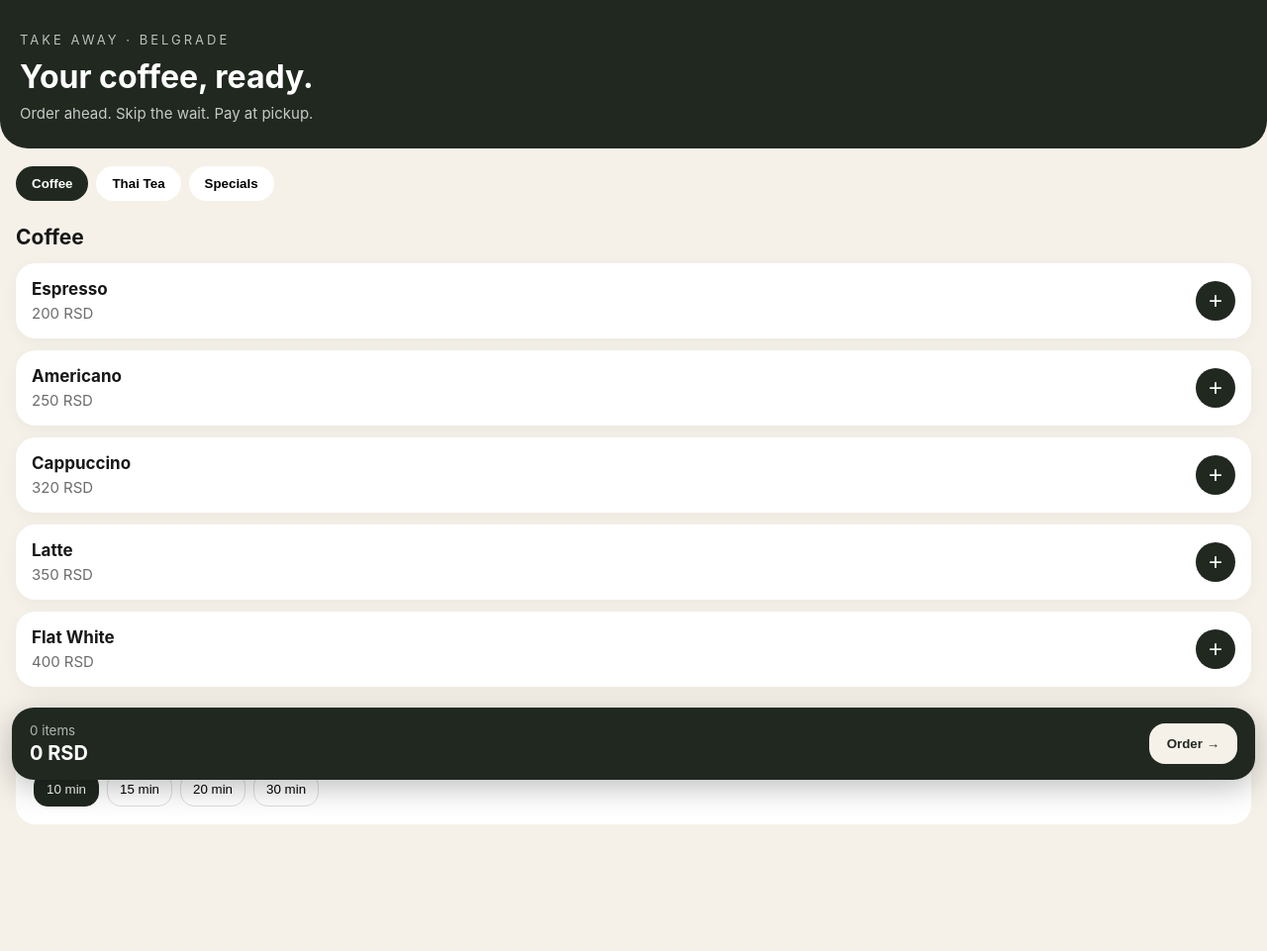
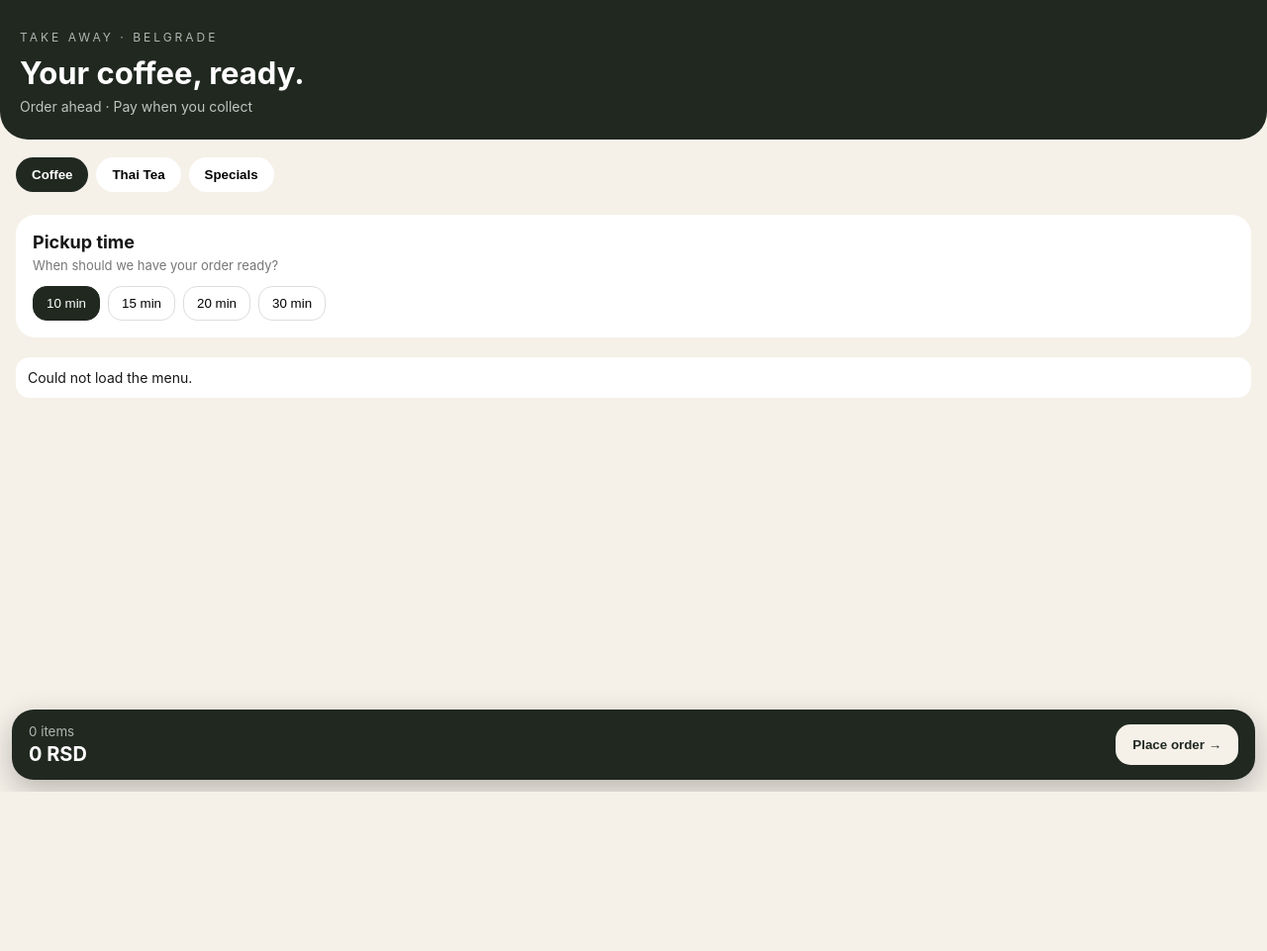
Before and after one commit to neo033018/takeaway-telegram, a Python web app: template templates/index.html in a window 1280 px wide. Shown: the whole page at 99% size. After the commit the page ends 800 px from the top, so only its background shows below. Run offline with Jinja, Linux system fonts and the light colour scheme; the template is opened without the code that fills it, so the values that code supplies are empty; some libraries are stand-ins or nearby versions.

Commit message:
Update index.html

```diff
--- a/templates/index.html
+++ b/templates/index.html
@@ -3,47 +3,41 @@
 <head>
   <meta charset="UTF-8">
   <meta name="viewport" content="width=device-width, initial-scale=1.0">
-
   <script src="https://telegram.org/js/telegram-web-app.js"></script>
-
   <title>Take Away</title>
 
   <style>
-    * {
-      box-sizing: border-box;
-      margin: 0;
-      padding: 0;
-    }
+    * { box-sizing: border-box; margin: 0; padding: 0; }
 
     body {
       font-family: -apple-system, BlinkMacSystemFont, "Segoe UI", sans-serif;
       background: #f5f1e9;
       color: #171717;
-      padding-bottom: 110px;
+      padding-bottom: 120px;
     }
 
     .hero {
       background: #202820;
       color: white;
-      padding: 32px 20px 26px;
+      padding: 30px 20px 25px;
       border-radius: 0 0 28px 28px;
     }
 
     .brand {
-      font-size: 13px;
+      font-size: 12px;
       letter-spacing: 3px;
-      opacity: 0.7;
+      opacity: .65;
       margin-bottom: 10px;
     }
 
     .hero h1 {
-      font-size: 32px;
-      margin-bottom: 8px;
+      font-size: 31px;
+      margin-bottom: 7px;
     }
 
     .hero p {
-      opacity: 0.75;
-      font-size: 15px;
+      opacity: .72;
+      font-size: 14px;
     }
 
     .tabs {
@@ -54,12 +48,12 @@
     }
 
     .tab {
-      border: none;
+      border: 0;
       background: white;
       padding: 10px 16px;
       border-radius: 20px;
+      font-weight: 650;
       white-space: nowrap;
-      font-weight: 600;
       cursor: pointer;
     }
 
@@ -69,56 +63,82 @@
     }
 
     .section {
-      padding: 16px;
+      padding: 12px 16px;
     }
 
-    .section h2 {
+    .section-title {
       font-size: 21px;
-      margin-bottom: 14px;
+      margin: 4px 0 13px;
     }
 
     .product {
       background: white;
       border-radius: 20px;
       padding: 16px;
-      margin-bottom: 12px;
+      margin-bottom: 11px;
+      box-shadow: 0 4px 16px rgba(0,0,0,.04);
+    }
+
+    .product-top {
       display: flex;
       align-items: center;
       justify-content: space-between;
-      box-shadow: 0 4px 16px rgba(0,0,0,0.04);
+      gap: 15px;
     }
 
-    .product-info h3 {
+    .product h3 {
       font-size: 17px;
       margin-bottom: 5px;
     }
 
     .price {
-      font-size: 15px;
-      color: #6c6c6c;
+      color: #707070;
+      font-size: 14px;
     }
 
     .add {
-      width: 40px;
-      height: 40px;
+      width: 42px;
+      height: 42px;
+      flex: 0 0 42px;
+      border: 0;
       border-radius: 50%;
-      border: none;
       background: #202820;
       color: white;
-      font-size: 24px;
+      font-size: 25px;
       cursor: pointer;
+    }
+
+    .options {
+      display: flex;
+      gap: 7px;
+      margin-top: 12px;
+      flex-wrap: wrap;
+    }
+
+    .option {
+      border: 1px solid #dedbd3;
+      background: #faf9f6;
+      border-radius: 12px;
+      padding: 7px 10px;
+      font-size: 12px;
     }
 
     .pickup {
       background: white;
-      margin: 5px 16px 18px;
-      padding: 18px;
+      margin: 10px 16px 20px;
+      padding: 17px;
       border-radius: 20px;
     }
 
     .pickup h2 {
-      font-size: 19px;
-      margin-bottom: 12px;
+      font-size: 18px;
+      margin-bottom: 5px;
+    }
+
+    .pickup p {
+      color: #777;
+      font-size: 13px;
+      margin-bottom: 13px;
     }
 
     .times {
@@ -130,7 +150,7 @@
     .time {
       border: 1px solid #ddd;
       background: white;
-      padding: 9px 12px;
+      padding: 9px 13px;
       border-radius: 14px;
       cursor: pointer;
     }
@@ -146,14 +166,15 @@
       left: 12px;
       right: 12px;
       bottom: 12px;
+      z-index: 10;
       background: #202820;
       color: white;
       border-radius: 22px;
-      padding: 15px 18px;
+      padding: 14px 17px;
       display: flex;
+      align-items: center;
       justify-content: space-between;
-      align-items: center;
-      box-shadow: 0 8px 30px rgba(0,0,0,.25);
+      box-shadow: 0 10px 30px rgba(0,0,0,.25);
     }
 
     .cart small {
@@ -162,19 +183,57 @@
       margin-bottom: 3px;
     }
 
-    .cart-total {
+    .total {
       font-size: 20px;
-      font-weight: 700;
+      font-weight: 750;
     }
 
-    .order-button {
-      border: none;
+    .order {
+      border: 0;
       background: #f5f1e9;
       color: #202820;
-      padding: 13px 18px;
-      border-radius: 16px;
-      font-weight: 700;
+      padding: 13px 17px;
+      border-radius: 15px;
+      font-weight: 750;
       cursor: pointer;
+    }
+
+    .order:disabled {
+      opacity: .55;
+    }
+
+    .cart-items {
+      padding: 0 16px 5px;
+    }
+
+    .cart-line {
+      background: #e9e5dc;
+      border-radius: 14px;
+      padding: 10px 12px;
+      margin-bottom: 7px;
+      display: flex;
+      justify-content: space-between;
+      align-items: center;
+      font-size: 13px;
+    }
+
+    .remove {
+      border: 0;
+      background: transparent;
+      font-size: 18px;
+      padding: 3px 7px;
+      cursor: pointer;
+    }
+
+    .hidden { display: none; }
+
+    .message {
+      margin: 10px 16px;
+      padding: 12px;
+      border-radius: 14px;
+      background: white;
+      display: none;
+      font-size: 14px;
     }
   </style>
 </head>
@@ -184,161 +243,315 @@
 <div class="hero">
   <div class="brand">TAKE AWAY · BELGRADE</div>
   <h1>Your coffee, ready.</h1>
-    <p>Order ahead. Skip the wait. Pay at pickup.</p>
+  <p>Order ahead · Pay when you collect</p>
 </div>
 
 <div class="tabs">
-    <button class="tab active">Coffee</button>
-    <button class="tab">Thai Tea</button>
-    <button class="tab">Specials</button>
+  <button class="tab active" onclick="showCategory('coffee',this)">Coffee</button>
+  <button class="tab" onclick="showCategory('tea',this)">Thai Tea</button>
+  <button class="tab" onclick="showCategory('special',this)">Specials</button>
 </div>
 
-  <div class="section">
-    <h2>Coffee</h2>
+<div id="menu"></div>
 
-    <div class="product">
-      <div class="product-info">
-        <h3>Espresso</h3>
-        <div class="price">200 RSD</div>
-      </div>
-      <button class="add" onclick="addItem('Espresso',200)">+</button>
-    </div>
-
-    <div class="product">
-      <div class="product-info">
-        <h3>Americano</h3>
-        <div class="price">250 RSD</div>
-      </div>
-      <button class="add" onclick="addItem('Americano',250)">+</button>
-    </div>
-
-    <div class="product">
-      <div class="product-info">
-        <h3>Cappuccino</h3>
-        <div class="price">320 RSD</div>
-      </div>
-      <button class="add" onclick="addItem('Cappuccino',320)">+</button>
-    </div>
-
-    <div class="product">
-      <div class="product-info">
-        <h3>Latte</h3>
-        <div class="price">350 RSD</div>
-      </div>
-      <button class="add" onclick="addItem('Latte',350)">+</button>
-    </div>
-
-    <div class="product">
-      <div class="product-info">
-        <h3>Flat White</h3>
-        <div class="price">400 RSD</div>
-      </div>
-      <button class="add" onclick="addItem('Flat White',400)">+</button>
-    </div>
-
-  </div>
+<div id="cartItems" class="cart-items"></div>
 
 <div class="pickup">
-    <h2>When should we make it?</h2>
+  <h2>Pickup time</h2>
+  <p>When should we have your order ready?</p>
 
   <div class="times">
-      <button class="time selected" onclick="selectTime(this,'10 min')">
-        10 min
-      </button>
-
-      <button class="time" onclick="selectTime(this,'15 min')">
-        15 min
-      </button>
-
-      <button class="time" onclick="selectTime(this,'20 min')">
-        20 min
-      </button>
-
-      <button class="time" onclick="selectTime(this,'30 min')">
-        30 min
-      </button>
+    <button class="time selected" onclick="chooseTime(this,10)">10 min</button>
+    <button class="time" onclick="chooseTime(this,15)">15 min</button>
+    <button class="time" onclick="chooseTime(this,20)">20 min</button>
+    <button class="time" onclick="chooseTime(this,30)">30 min</button>
   </div>
 </div>
 
+<div id="message" class="message"></div>
+
 <div class="cart">
   <div>
-      <small id="items">0 items</small>
-      <div class="cart-total" id="total">0 RSD</div>
+    <small id="itemCount">0 items</small>
+    <div id="total" class="total">0 RSD</div>
   </div>
 
-    <button class="order-button" onclick="sendOrder()">
-      Order →
+  <button id="orderButton" class="order" onclick="placeOrder()">
+    Place order →
   </button>
 </div>
 
 <script>
-
 const tg = window.Telegram.WebApp;
+tg.ready();
 tg.expand();
 
+let menu = [];
 let cart = [];
-  let pickupTime = "10 min";
+let category = "coffee";
+let pickupMinutes = 10;
 
-  function addItem(name, price) {
+async function loadMenu() {
+  try {
+    const response = await fetch("/api/menu");
+    menu = await response.json();
+    renderMenu();
+  } catch (e) {
+    showMessage("Could not load the menu.");
+  }
+}
 
+function showCategory(cat, button) {
+  category = cat;
+
+  document.querySelectorAll(".tab").forEach(x =>
+    x.classList.remove("active")
+  );
+
+  button.classList.add("active");
+  renderMenu();
+}
+
+function renderMenu() {
+  const box = document.getElementById("menu");
+
+  const names = {
+    coffee: "Coffee",
+    tea: "Thai Tea",
+    special: "Specials"
+  };
+
+  const products = menu.filter(x => x.category === category);
+
+  box.innerHTML = `
+    <div class="section">
+      <h2 class="section-title">${names[category]}</h2>
+
+      ${products.map(p => `
+        <div class="product">
+          <div class="product-top">
+
+            <div>
+              <h3>${p.name}</h3>
+              <div class="price">${p.price} RSD</div>
+            </div>
+
+            <button class="add"
+              onclick="addItem('${p.id}')">+</button>
+
+          </div>
+
+          <div class="options">
+
+            ${p.category === "coffee"
+              ? `<span class="option">Extra shot +150 RSD</span>`
+              : ""}
+
+            ${p.boba
+              ? `<span class="option">Boba +100 RSD</span>`
+              : ""}
+
+          </div>
+        </div>
+      `).join("")}
+    </div>
+  `;
+}
+
+function addItem(id) {
+  const product = menu.find(x => x.id === id);
+  if (!product) return;
+
+  let extraShot = false;
+  let boba = false;
+
+  if (product.category === "coffee") {
+    extraShot = confirm(
+      product.name + "\n\nAdd extra espresso shot for 150 RSD?"
+    );
+  }
+
+  if (product.boba) {
+    boba = confirm(
+      product.name + "\n\nAdd boba for 100 RSD?"
+    );
+  }
+
+  const existing = cart.find(x =>
+    x.id === id &&
+    x.extra_shot === extraShot &&
+    x.boba === boba
+  );
+
+  if (existing) {
+    existing.qty++;
+  } else {
     cart.push({
-      name: name,
-      price: price
+      id: id,
+      qty: 1,
+      extra_shot: extraShot,
+      boba: boba
     });
-
-    updateCart();
+  }
 
   if (tg.HapticFeedback) {
     tg.HapticFeedback.impactOccurred("light");
   }
+
+  updateCart();
+}
+
+function itemPrice(item) {
+  const product = menu.find(x => x.id === item.id);
+  if (!product) return 0;
+
+  let price = product.price;
+
+  if (item.extra_shot) price += 150;
+  if (item.boba) price += 100;
+
+  return price * item.qty;
 }
 
 function updateCart() {
+  const count = cart.reduce((sum,x) => sum + x.qty, 0);
+  const total = cart.reduce((sum,x) => sum + itemPrice(x), 0);
 
-    let total = 0;
-
-    cart.forEach(item => {
-      total += item.price;
-    });
-
-    document.getElementById("items").innerText =
-      cart.length + (cart.length === 1 ? " item" : " items");
+  document.getElementById("itemCount").innerText =
+    count + (count === 1 ? " item" : " items");
 
   document.getElementById("total").innerText =
     total + " RSD";
+
+  const box = document.getElementById("cartItems");
+
+  box.innerHTML = cart.map((item,index) => {
+    const p = menu.find(x => x.id === item.id);
+
+    let extras = [];
+
+    if (item.extra_shot) extras.push("extra shot");
+    if (item.boba) extras.push("boba");
+
+    return `
+      <div class="cart-line">
+
+        <div>
+          <strong>${item.qty}× ${p.name}</strong>
+          ${extras.length
+            ? `<br><span>${extras.join(", ")}</span>`
+            : ""}
+        </div>
+
+        <div>
+          ${itemPrice(item)} RSD
+          <button class="remove"
+            onclick="removeItem(${index})">×</button>
+        </div>
+
+      </div>
+    `;
+  }).join("");
 }
 
-  function selectTime(button, time) {
+function removeItem(index) {
+  if (cart[index].qty > 1) {
+    cart[index].qty--;
+  } else {
+    cart.splice(index,1);
+  }
 
-    document.querySelectorAll(".time")
-      .forEach(btn => btn.classList.remove("selected"));
+  updateCart();
+}
+
+function chooseTime(button, minutes) {
+  pickupMinutes = minutes;
+
+  document.querySelectorAll(".time").forEach(x =>
+    x.classList.remove("selected")
+  );
 
   button.classList.add("selected");
-
-    pickupTime = time;
 }
 
-  function sendOrder() {
+function pickupISO() {
+  const date = new Date(
+    Date.now() + pickupMinutes * 60 * 1000
+  );
 
-    if (cart.length === 0) {
-      alert("Please add something to your order.");
+  return date.toISOString();
+}
+
+function showMessage(text) {
+  const el = document.getElementById("message");
+  el.style.display = "block";
+  el.innerText = text;
+}
+
+async function placeOrder() {
+
+  if (!cart.length) {
+    showMessage("Please add a drink first.");
     return;
   }
 
-    let total = cart.reduce(
-      (sum, item) => sum + item.price,
-      0
+  const button = document.getElementById("orderButton");
+
+  button.disabled = true;
+  button.innerText = "Sending...";
+
+  try {
+
+    const response = await fetch("/api/order", {
+      method: "POST",
+
+      headers: {
+        "Content-Type": "application/json"
+      },
+
+      body: JSON.stringify({
+        initData: tg.initData,
+        pickup: pickupISO(),
+        items: cart
+      })
+    });
+
+    const result = await response.json();
+
+    if (!response.ok) {
+      throw new Error(result.error || "Order failed.");
+    }
+
+    cart = [];
+    updateCart();
+
+    showMessage(
+      "✅ Order #" +
+      result.order_id +
+      " received! Pickup at " +
+      result.pickup +
+      ". Total: " +
+      result.total +
+      " RSD."
     );
 
-    const order = {
-      items: cart,
-      pickup: pickupTime,
-      total: total
-    };
-
-    tg.sendData(JSON.stringify(order));
+    if (tg.HapticFeedback) {
+      tg.HapticFeedback.notificationOccurred("success");
     }
 
+  } catch (e) {
+
+    showMessage(e.message);
+
+  } finally {
+
+    button.disabled = false;
+    button.innerText = "Place order →";
+  }
+}
+
+loadMenu();
+updateCart();
 </script>
 
 </body>
```
Lines whose indentation alone changed are shown as unchanged.
